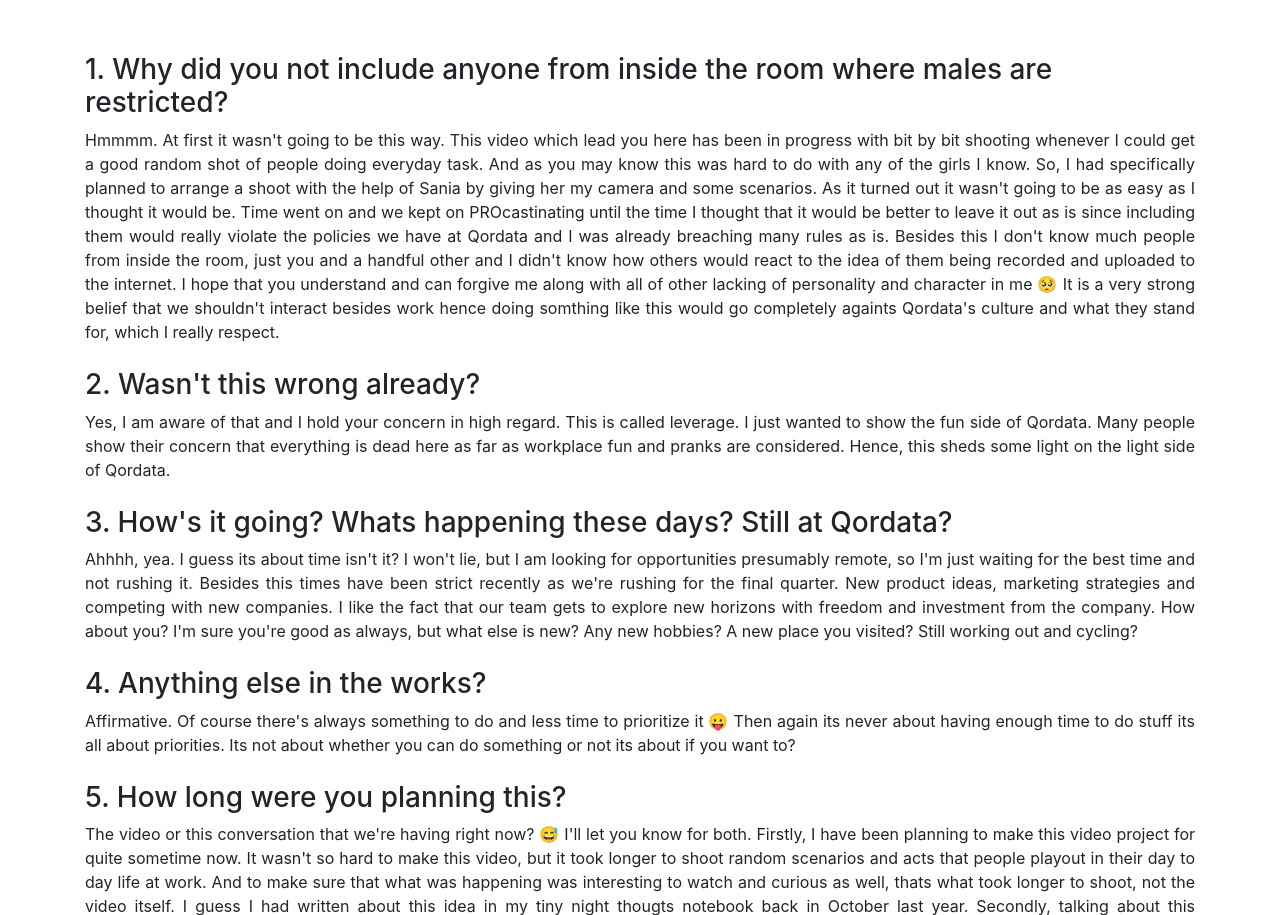
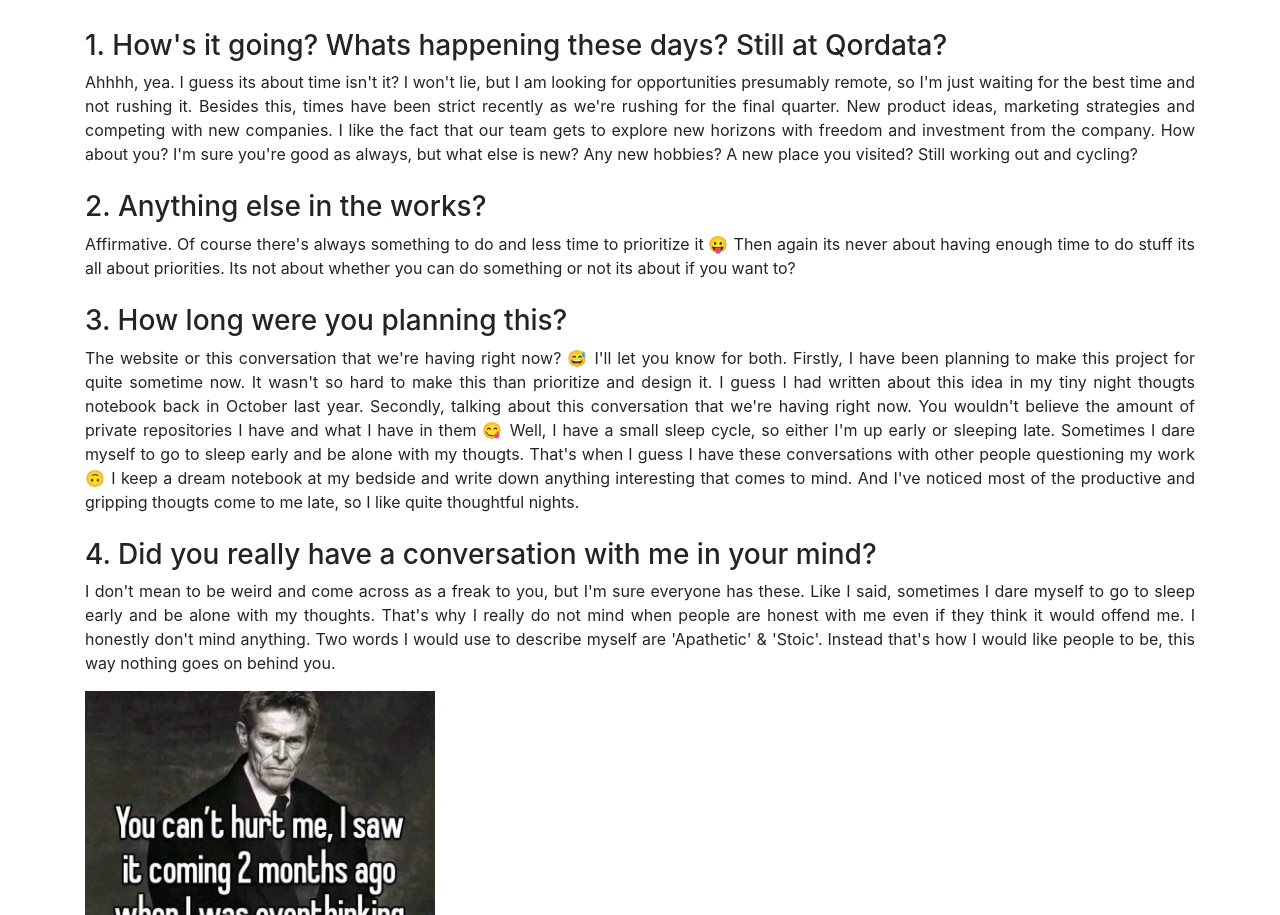
Before and after one commit to Bill-Klay/tell-me-why, a plain HTML site: page index.html in a window 1280 px wide. Shown: the part 335-1250 px from the top of the page. Drawn offline with nearby package versions, Linux system fonts and the light colour scheme.

Commit message:
update text

```diff
--- a/index.html
+++ b/index.html
@@ -20,42 +20,17 @@
             Well well well, hello Sarah 👋 How are you doing? I have good faith that this text finds you in the best of your times.
             I know you might have many questions as to what lead you here. Believe me so do I, as to what made me
             write this 😅 This originated on the 21st of November 2023 when I answered some questions I asked myself
-            as to what you might ask after viewing a specific video/reel I upload on my social media <i class="fab fa-facebook-f"></i>
+            as to what you might ask after viewing a specific website I upload on my github <i class="fa-brands fa-github"></i>
             Below are a series of Questions and their respective answers to account for all the queries that must be
             boggling up in your mind, so go ahead grab a cup of whatever is it that you drink and enjoy the read!
             If you get any question other than the ones prescribed below then please feel to hesitate to reach out 😉
         </p>
         <div style="margin-top: 5%;"></div>
         <div class="qa-section my-4">
-            <h3>1. Why did you not include anyone from inside the room where males are restricted?</h3>
-            <p class="justify-text">
-                Hmmmm. At first it wasn't going to be this way. This video which lead you here has been in
-                progress with bit by bit shooting whenever I could get a good random shot of people doing everyday
-                task. And as you may know this was hard to do with any of the girls I know. So, I had specifically
-                planned to arrange a shoot with the help of Sania by giving her my camera and some scenarios. As it
-                turned out it wasn't going to be as easy as I thought it would be. Time went on and we kept on
-                PROcastinating until the time I thought that it would be better to leave it out as is since including
-                them would really violate the policies we have at Qordata and I was already breaching many rules as is.
-                Besides this I don't know much people from inside the room, just you and a handful other and I didn't
-                know how others would react to the idea of them being recorded and uploaded to the internet. I hope that
-                you understand and can forgive me along with all of other lacking of personality and character in me 🥺
-                It is a very strong belief that we shouldn't interact besides work hence doing somthing like this would go
-                completely againts Qordata's culture and what they stand for, which I really respect.
-            </p>
-        </div>
-        <div class="qa-section my-4">
-            <h3>2. Wasn't this wrong already?</h3>
-            <p class="justify-text">
-                Yes, I am aware of that and I hold your concern in high regard. This is called leverage. I just wanted to show
-                the fun side of Qordata. Many people show their concern that everything is dead here as far as workplace fun
-                and pranks are considered. Hence, this sheds some light on the light side of Qordata.
-            </p>
-        </div>
-        <div class="qa-section my-4">
-            <h3>3. How's it going? Whats happening these days? Still at Qordata?</h3>
+            <h3>1. How's it going? Whats happening these days? Still at Qordata?</h3>
             <p class="justify-text">
                 Ahhhh, yea. I guess its about time isn't it? I won't lie, but I am looking for opportunities
-                presumably remote, so I'm just waiting for the best time and not rushing it. Besides this times
+                presumably remote, so I'm just waiting for the best time and not rushing it. Besides this, times
                 have been strict recently as we're rushing for the final quarter. New product ideas, marketing
                 strategies and competing with new companies. I like the fact that our team gets to explore new
                 horizons with freedom and investment from the company. How about you? I'm sure you're good as
@@ -63,7 +38,7 @@
             </p>
         </div>
         <div class="qa-section my-4">
-            <h3>4. Anything else in the works?</h3>
+            <h3>2. Anything else in the works?</h3>
             <p class="justify-text">
                 Affirmative. Of course there's always something to do and less time to prioritize it 😛 Then
                 again its never about having enough time to do stuff its all about priorities. Its not about
@@ -71,24 +46,22 @@
             </p>
         </div>
         <div class="qa-section my-4">
-            <h3>5. How long were you planning this?</h3>
+            <h3>3. How long were you planning this?</h3>
             <p class="justify-text">
-                The video or this conversation that we're having right now? 😅 I'll let you know for both. Firstly,
-                I have been planning to make this video project for quite sometime now. It wasn't so hard to make
-                this video, but it took longer to shoot random scenarios and acts that people playout in their day
-                to day life at work. And to make sure that what was happening was interesting to watch and curious
-                as well, thats what took longer to shoot, not the video itself. I guess I had written about this idea
-                in my tiny night thougts notebook back in October last year. Secondly, talking about this conversation
+                The website or this conversation that we're having right now? 😅 I'll let you know for both. Firstly,
+                I have been planning to make this project for quite sometime now. It wasn't so hard to make
+                this than prioritize and design it. I guess I had written about this idea in my tiny night thougts
+                notebook back in October last year. Secondly, talking about this conversation
                 that we're having right now. You wouldn't believe the amount of private repositories I have and what I
                 have in them 😋 Well, I have a small sleep cycle, so either I'm up early or sleeping late.
-                Sometimes I dare myself to go to sleep super early and be alone with me night thougts. That's when I
-                guess I had these conversations about you and couple other people questioning my work 🙃 I keep a
+                Sometimes I dare myself to go to sleep early and be alone with my thougts. That's when I
+                guess I have these conversations with other people questioning my work 🙃 I keep a
                 dream notebook at my bedside and write down anything interesting that comes to mind. And I've noticed
-                most of the productive and gripping thougts come to me late night, so I like quite thoughtful nights.
+                most of the productive and gripping thougts come to me late, so I like quite thoughtful nights.
             </p>
         </div>
         <div class="qa-section my-4">
-            <h3>6. Did you really have a conversation with me in your mind? </h3>
+            <h3>4. Did you really have a conversation with me in your mind? </h3>
             <p class="justify-text">
                 I don't mean to be weird and come across as a freak to you, but I'm sure everyone has these. Like
                 I said, sometimes I dare myself to go to sleep early and be alone with my thoughts. That's why I really
```
